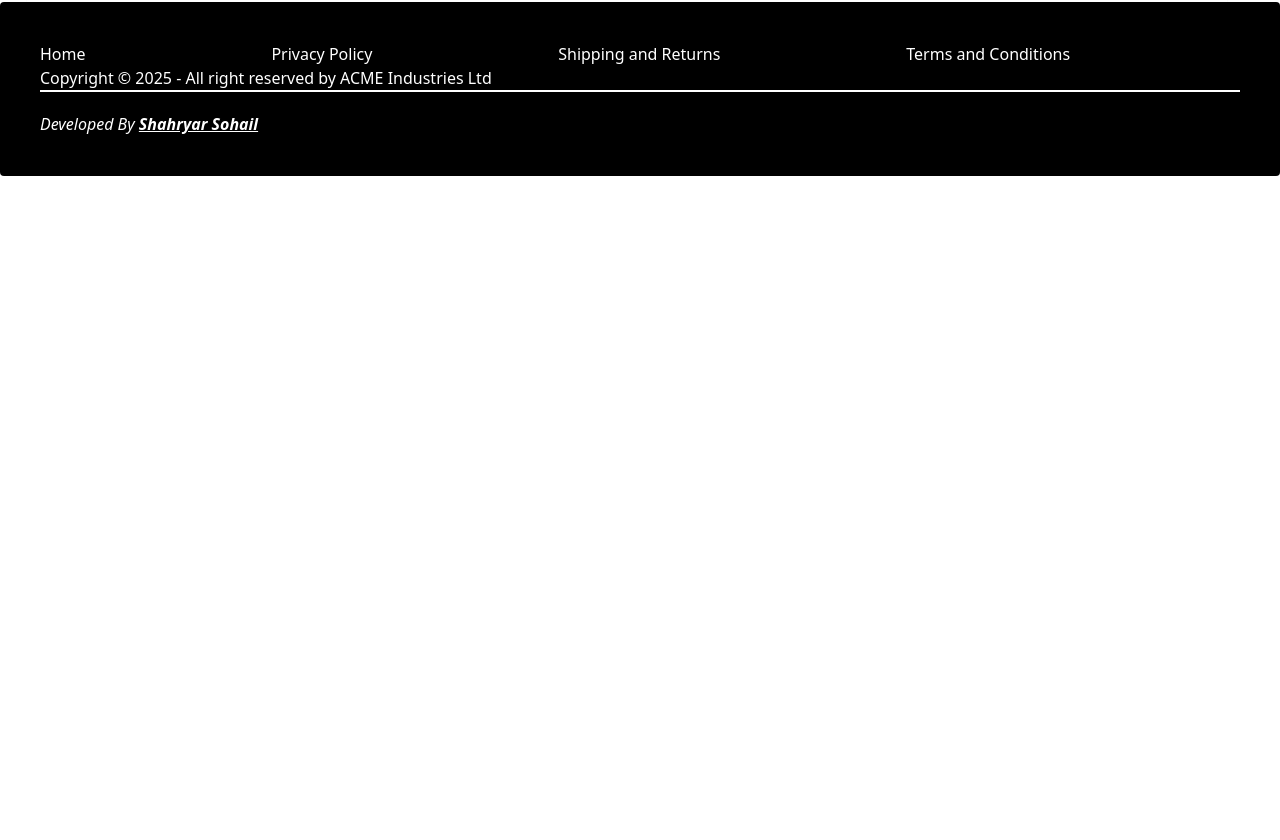
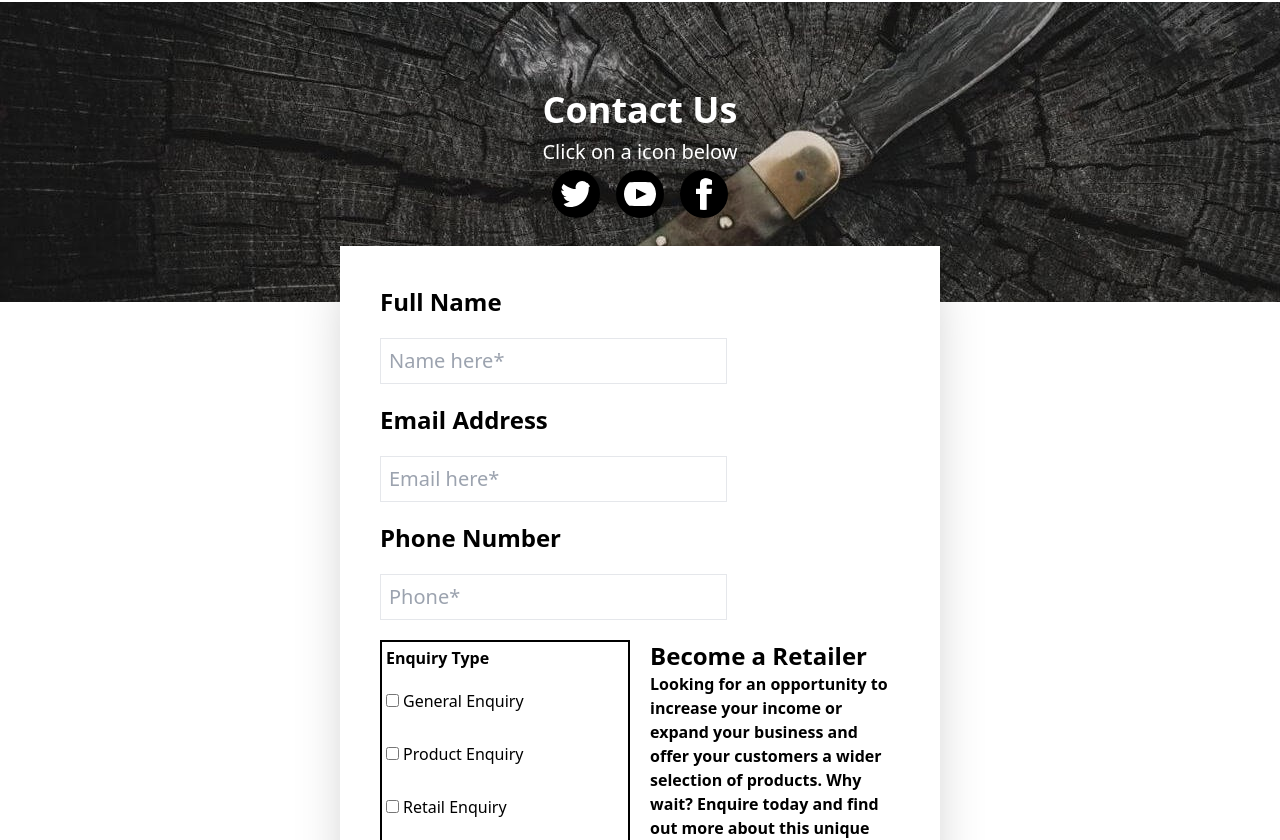
Before and after one commit to Shahryar-Sohail/AceOfBlades, a React (Vite) app in the folder Frontend/: page /contact in a window 1280 px wide. Shown: the part 787-1627 px from the top of the page. Before the commit the page ends 963 px from the top, so only its background shows below. Built offline with nearby package versions, Linux system fonts and the light colour scheme; no server answers; the database is empty.

Commit message:
Contact Ui Completed

```diff
--- a/Frontend/src/App.tsx
+++ b/Frontend/src/App.tsx
@@ -12,6 +12,7 @@ import Cart from './pages/Cart'
 import Checkout from './pages/Checkout'
 import Gallery from './pages/Gallery'
 import ProductDetail from './pages/ProductDetail'
+import Contact from './pages/Contact'
 
 function App() {
   return (
@@ -29,6 +30,7 @@ function App() {
           <Route path='/checkout' element={<Checkout />} />
           <Route path='/gallery' element={<Gallery />} />
           <Route path='/pages/:id' element={<ProductDetail />} />
+          <Route path='/contact' element={<Contact />} />
         </Routes>
       </div>
       <Footer />
--- a/Frontend/src/components/Navbar.tsx
+++ b/Frontend/src/components/Navbar.tsx
@@ -80,7 +80,7 @@ const Navbar = () => {
                             <li><Link to="/gallery">Gallery</Link></li>
                             <li><Link to="/cart">Cart</Link></li>
                             <li><Link to="/checkout">Checkout</Link></li>
-                            <li><a>Contact US</a></li>
+                            <li><Link to="/contact">Contact US</Link></li>
                         </ul>
                     </div>
                     <a className="btn btn-ghost w-32"><img src={logo} /></a>
@@ -144,7 +144,7 @@ const Navbar = () => {
                         <li><Link to="/gallery">Gallery</Link></li>
                         <li><Link to="/cart">Cart</Link></li>
                         <li><Link to="/checkout">Checkout</Link></li>
-                        <li><a>Contact US</a></li>
+                        <li><Link to="/contact">Contact US</Link></li>
                     </ul>
                 </div>
                 <div className="navbar-end justify-center p-2">
--- /dev/null
+++ b/Frontend/src/pages/Contact.tsx
@@ -0,0 +1,178 @@
+import { useEffect, useState } from "react";
+import image from "../assets/hero-cart.jpg"
+import type { RootState, AppDispatch } from "../store/store";
+import { useDispatch, useSelector } from "react-redux";
+import { fetchCheckout, submitCheckout } from "../store/slices/checkoutSlice";
+
+const Contact = () => {
+
+
+    const [email, setEmail] = useState<string>("");
+    const [firstName, setFirstName] = useState<string>("");
+    const [lastName, setLastName] = useState<string>("");
+    const [companyName, setCompanyName] = useState<string>("");
+    const [houseNo, setHouseNo] = useState<string>("");
+    const [apartment, setApartment] = useState<string>("");
+    const [townCity, setTownCity] = useState<string>("");
+    const [province, setProvince] = useState<string>("");
+    const [postalCode, setPostalCode] = useState<string>("");
+    const [phone, setPhone] = useState<string>("");
+    const [terms, setTerms] = useState<boolean>(false);
+
+    const dispatch = useDispatch<AppDispatch>();
+    const { cartItems, total, shippingCost } = useSelector(
+        (state: RootState) => state.checkout
+    );
+
+    useEffect(() => {
+        dispatch(fetchCheckout());
+    }, [dispatch]);
+
+
+    const handleSubmit = (e: React.MouseEvent<HTMLButtonElement>) => {
+        e.preventDefault();
+
+        if (!terms) {
+            alert("Please agree to the terms and conditions.");
+            return;
+        }
+
+        const formData = {
+            customer: {
+                email,
+                firstName,
+                lastName,
+                companyName,
+                houseNo,
+                apartment,
+                townCity,
+                province,
+                postalCode,
+                phone,
+            },
+            shipping: {
+                type: shippingCost === 0 ? "Free Shipping" : "Express Shipping",
+                cost: shippingCost
+            },
+            termsAccepted: terms,
+            cartItems: cartItems.map(item => ({
+                id: item.id,
+                title: item.title,
+                description: item.description,
+                imageUrl: item.imageUrl,
+                quantity: item.quantity || 1,
+                price: item.price,
+                finalPrice: item.finalPrice,
+                availableStock: item.availableStock,
+            })),
+            total,
+            createdAt: new Date(),
+        };
+
+        dispatch(submitCheckout(formData));
+    };
+
+    return (
+        <div>
+            <div style={{ background: `url(${image})`, height: '300px' }} className='bg-fixed flex flex-col justify-center items-center '>
+                <h1 className='text-white text-4xl font-bold my-1'>Contact Us</h1>
+                <h1 className='text-white text-xl my-1'>Click on a icon below</h1>
+                <nav className="text-white">
+                    <div className="grid grid-flow-col gap-4">
+                        <a>
+                            <svg
+                                xmlns="http://www.w3.org/2000/svg"
+                                width="48"
+                                height="48"
+                                viewBox="0 0 24 24"
+                                className="fill-current bg-black rounded-full p-2">
+                                <path
+                                    d="M24 4.557c-.883.392-1.832.656-2.828.775 1.017-.609 1.798-1.574 2.165-2.724-.951.564-2.005.974-3.127 1.195-.897-.957-2.178-1.555-3.594-1.555-3.179 0-5.515 2.966-4.797 6.045-4.091-.205-7.719-2.165-10.148-5.144-1.29 2.213-.669 5.108 1.523 6.574-.806-.026-1.566-.247-2.229-.616-.054 2.281 1.581 4.415 3.949 4.89-.693.188-1.452.232-2.224.084.626 1.956 2.444 3.379 4.6 3.419-2.07 1.623-4.678 2.348-7.29 2.04 2.179 1.397 4.768 2.212 7.548 2.212 9.142 0 14.307-7.721 13.995-14.646.962-.695 1.797-1.562 2.457-2.549z"></path>
+                            </svg>
+                        </a>
+                        <a>
+                            <svg
+                                xmlns="http://www.w3.org/2000/svg"
+                                width="48"
+                                height="48"
+                                viewBox="0 0 24 24"
+                                className="fill-current bg-black rounded-full p-2">
+                                <path
+                                    d="M19.615 3.184c-3.604-.246-11.631-.245-15.23 0-3.897.266-4.356 2.62-4.385 8.816.029 6.185.484 8.549 4.385 8.816 3.6.245 11.626.246 15.23 0 3.897-.266 4.356-2.62 4.385-8.816-.029-6.185-.484-8.549-4.385-8.816zm-10.615 12.816v-8l8 3.993-8 4.007z"></path>
+                            </svg>
+                        </a>
+                        <a>
+                            <svg
+                                xmlns="http://www.w3.org/2000/svg"
+                                width="48"
+                                height="48"
+                                viewBox="0 0 24 24"
+                                className="fill-current bg-black rounded-full p-2">
+                                <path
+                                    d="M9 8h-3v4h3v12h5v-12h3.642l.358-4h-4v-1.667c0-.955.192-1.333 1.115-1.333h2.885v-5h-3.808c-3.596 0-5.192 1.583-5.192 4.615v3.385z"></path>
+                            </svg>
+                        </a>
+                    </div>
+                </nav>
+            </div>
+
+            <div className="max-w-[1200px] mx-auto ">
+                <div className="relative flex flex-col md:flex-row mx-auto z-10 -top-14 w-5/6 md:w-1/2 bg-white shadow-2xl">
+                    {/* customer form  */}
+                    <form className="m-10 w-full">
+                        <div>
+                            <h2 className='text-2xl font-bold'>Full Name</h2>
+                            <input id="email" onChange={(e) => setEmail(e.target.value)} className="border p-2 text-xl w-4/6 my-5" type="text" placeholder="Name here*" />
+                        </div>
+                        <div>
+                            <h2 className='text-2xl font-bold'>Email Address</h2>
+                            <input id="email" onChange={(e) => setEmail(e.target.value)} className="border p-2 text-xl w-4/6 my-5" type="text" placeholder="Email here*" />
+                        </div>
+
+                        <div>
+                            <h2 className='text-2xl font-bold'>Phone Number</h2>
+                            <input id="phone" onChange={(e) => setPhone(e.target.value)} className="border p-2 text-xl w-4/6 my-5" type="text" placeholder="Phone*" />
+
+                            <div className="flex flex-col md:flex-row  gap-5">
+                                <div className="border-2 border-black w-5/6 md:w-1/2">
+                                    <p className="font-semibold p-1">Enquiry Type</p>
+                                    <div className="flex items-center">
+                                        <input className="border p-2 my-5 mx-1" type="checkbox" />
+                                        <span className="text-md">
+                                            General Enquiry
+                                        </span>
+                                    </div>
+                                    <div className="flex items-center">
+                                        <input className="border p-2 my-5 mx-1" type="checkbox" />
+                                        <span className="text-md">
+                                            Product Enquiry
+                                        </span>
+                                    </div>
+                                    <div className="flex items-center">
+                                        <input className="border p-2 my-5 mx-1" type="checkbox" />
+                                        <span className="text-md">
+                                            Retail Enquiry
+                                        </span>
+                                    </div>
+                                </div>
+                                {/* Second Div  */}
+                                <div className="w-5/6 md:w-1/2">
+                                    <h1 className="text-2xl font-bold">Become a Retailer</h1>
+                                    <p className="font-semibold">Looking for an opportunity to increase your income or expand your business and offer your customers a wider selection of products. Why wait? Enquire today and find out more about this unique opportunity.</p>
+                                </div>
+                            </div>
+                            <textarea  rows={6}  placeholder="Your Message*" className="border p-2 text-xl w-5/6 my-5" />
+
+                            <button type="button" className="btn btn-neutral hover:bg-success hover:border-none w-5/6 mt-5">
+                                Submit
+                            </button>
+                        </div>
+                    </form>
+
+                </div>
+            </div>
+        </div>
+    )
+}
+
+export default Contact;
```
Also changed, not shown: Frontend/src/pages/Checkout.tsx (+0 -11 lines).
